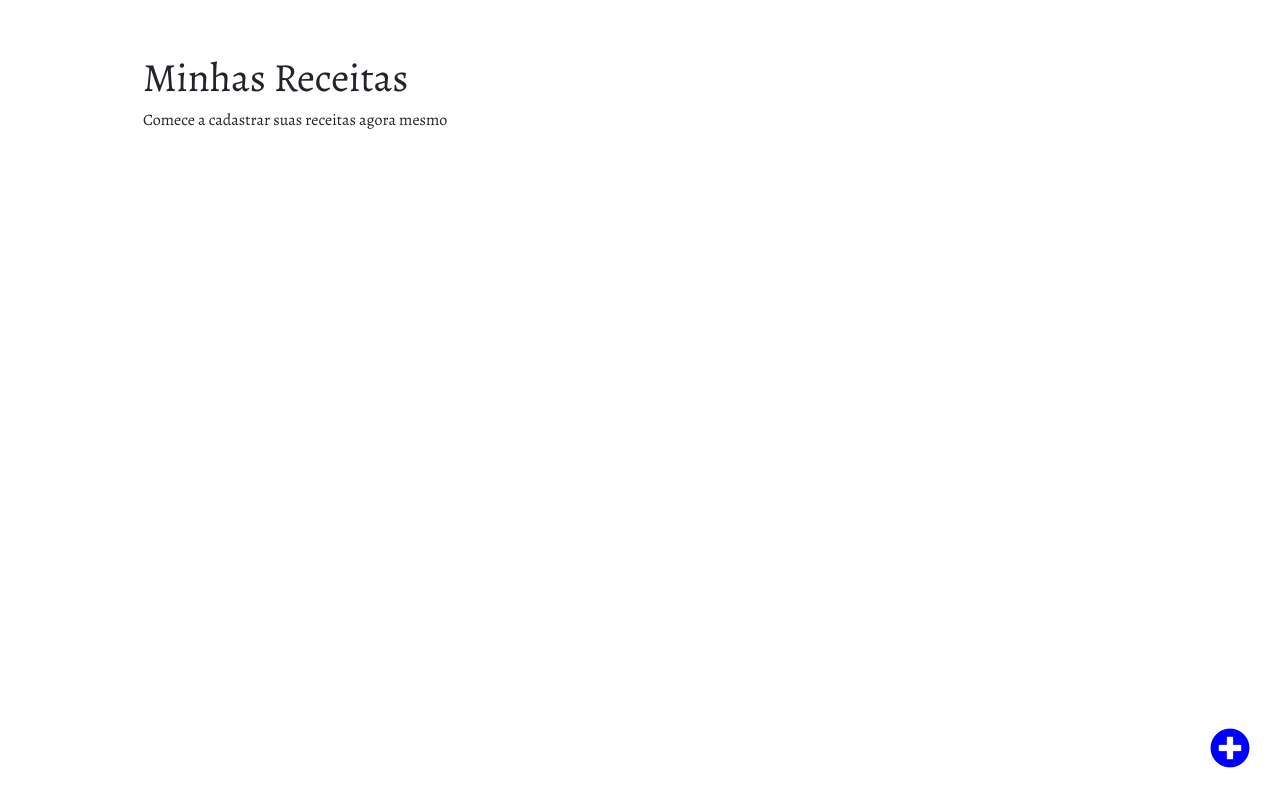
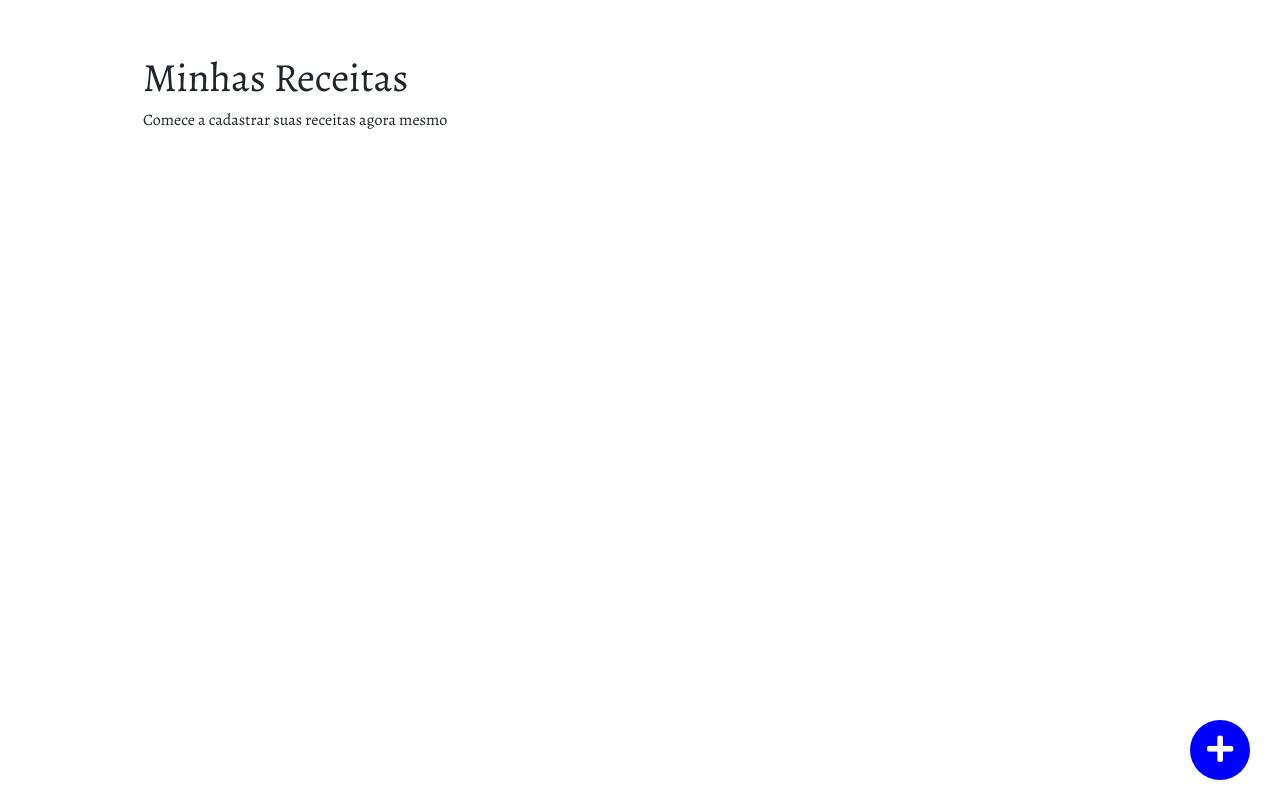
Before and after one commit to renan-sugiyama/receitas, a website built with webpack: page public/index.html in a window 1280 px wide. Built offline with nearby package versions, Linux system fonts and the light colour scheme.

Commit message:
botao de voltar para home em edit.html

```diff
--- a/public/index.html
+++ b/public/index.html
@@ -52,8 +52,9 @@
         </section>
 
       </div>
-
-      <a id="btnAddReceita" class="btn-add-new"><i class="fas fa-plus-circle"></i></a>
+      <div class="btn-add">
+        <a id="btnAddReceita"><i class="fas fa-plus"></i></a>
+      </div>
       <script src="./scripts/index.bundler.js"></script>
   </body>
 </html>
--- a/public/styles/styles.css
+++ b/public/styles/styles.css
@@ -11,18 +11,27 @@
 }
 
 /* css home */
-.btn-add-new {
+.trash {
+    color: red;
+}
+
+/* css editar/visualizar */
+.btn-home, .btn-add {
     position: fixed;
     bottom: 20px;
     right: 30px;
     z-index: 99;
     cursor: pointer;
-    font-size: 40px;
-    color: blue !important;
+    font-size: 30px;
+    height: 60px;
+    width: 60px;
+    background-color: blue;
+    display: flex;
+    align-items: center;
+    justify-content: center;
+    border-radius: 50%;
 }
 
-.trash {
-    color: red;
+.btn-home a, .btn-add a {
+    color: #FFF !important;
 }
-
-/* css editar/visualizar */
```
Also changed, not shown: public/edit.html (+3 -3 lines).
